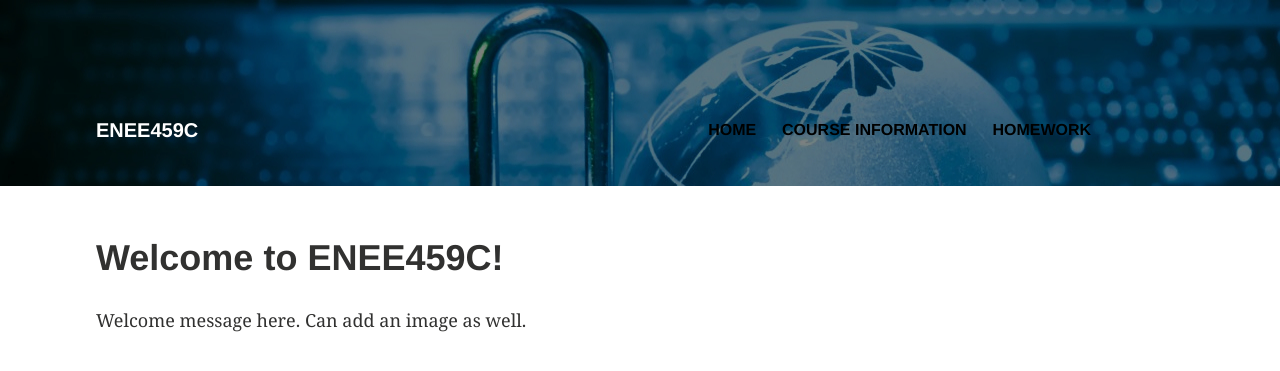
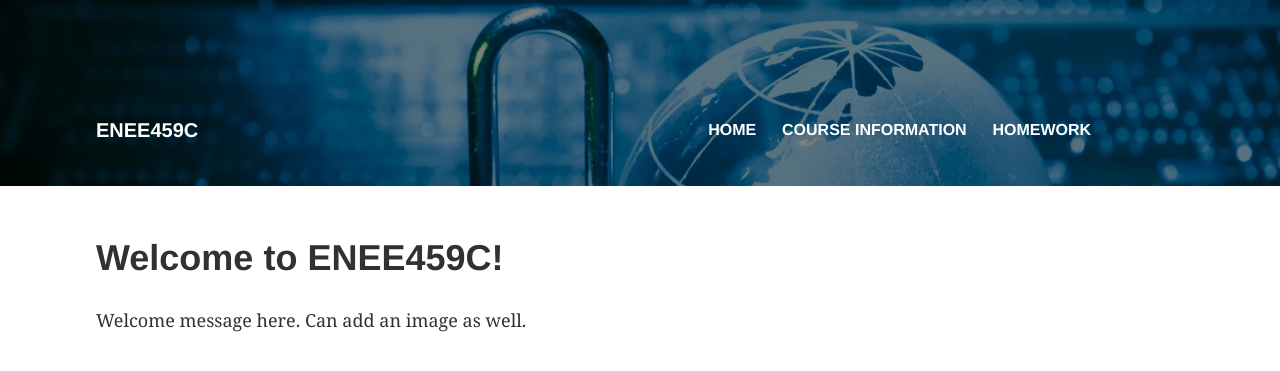
Before and after one commit to serrintine/serrintine.github.io, a Jekyll site: the page built from index.md, in a window 1280 px wide. Shown: the top 371 px of the page. Built offline with Jekyll 4.4.1, drawn with Linux system fonts in a browser that asks for light colours.

Commit message:
Updated _layout.scss

```diff
--- a/_sass/_layout.scss
+++ b/_sass/_layout.scss
@@ -101,7 +101,8 @@
 			font-weight: 700;
 			@include font-size(16,no);
 			line-height: .5 * $masthead-height; // half the height to center vertically
-			color: $black;
+			/*color: $black;*/
+            color: #fff;
 			text-transform: uppercase;
 		}
 	}
```
